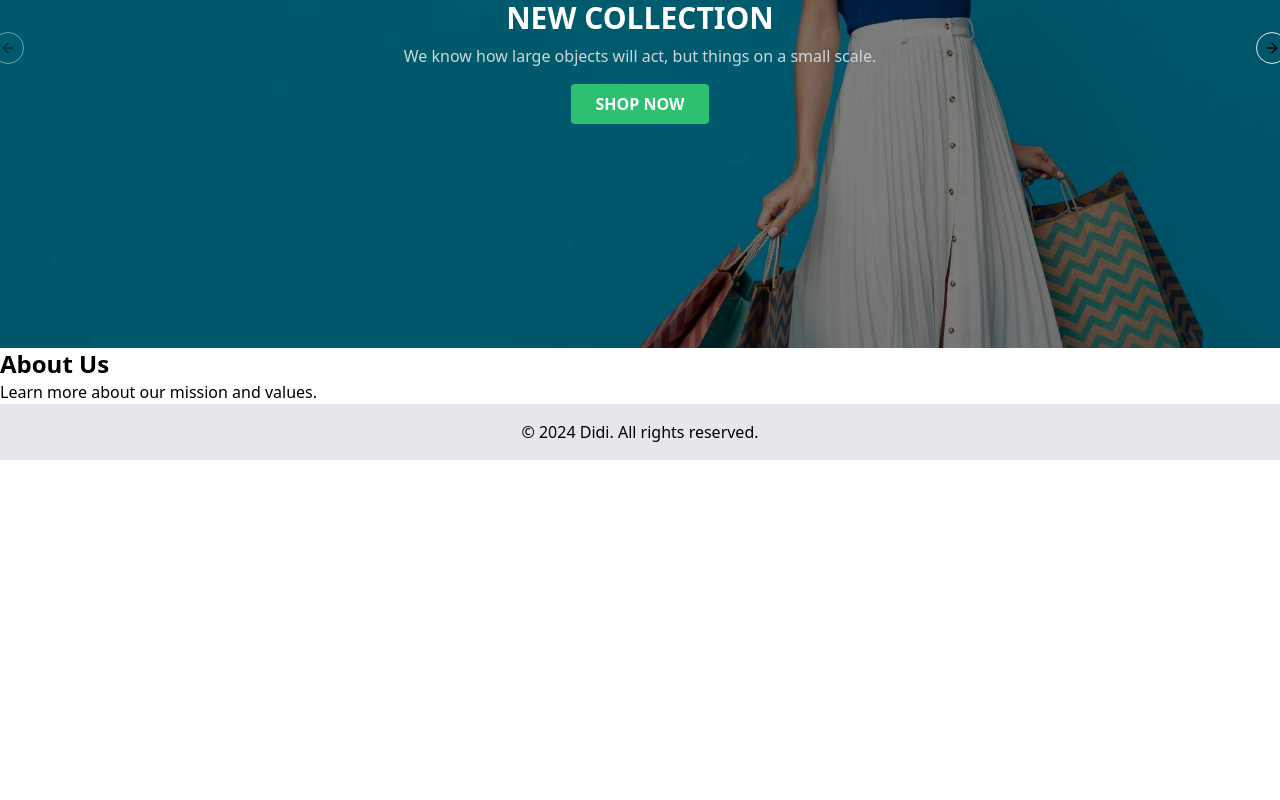
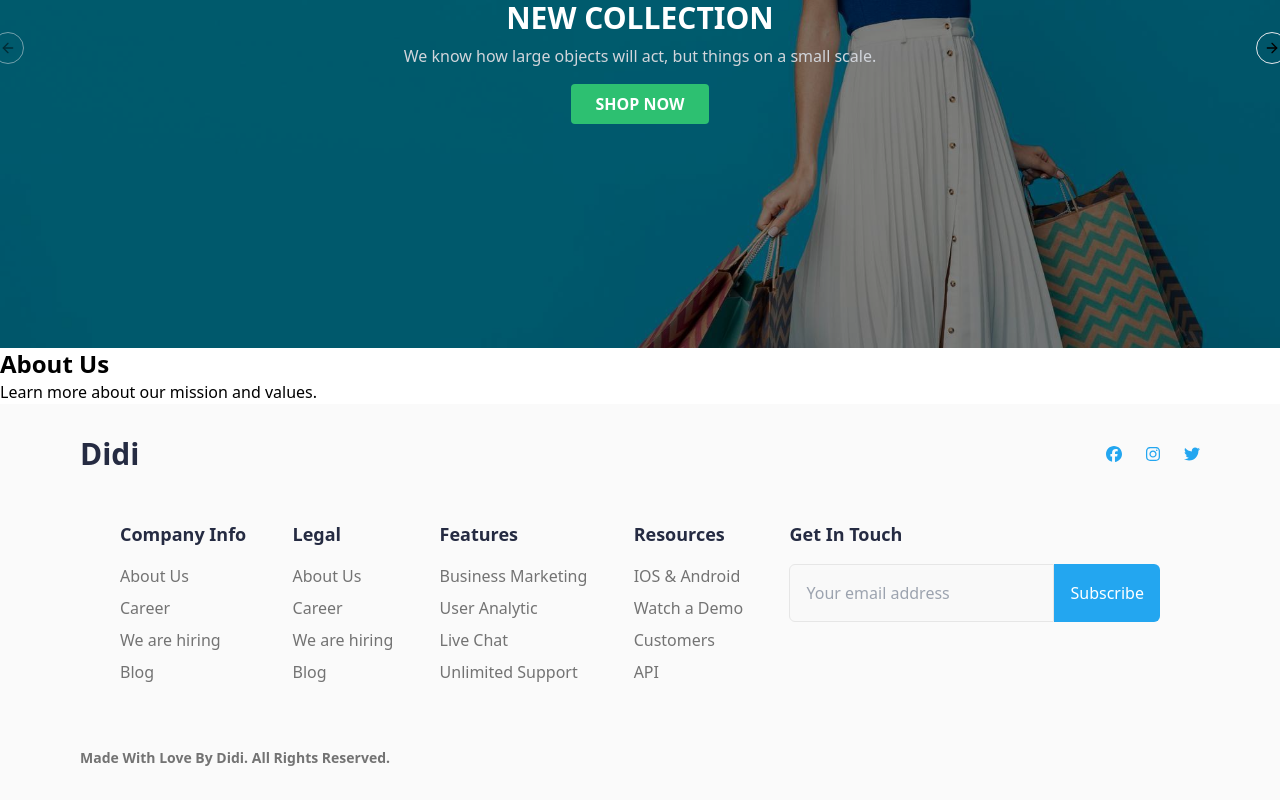
Before and after one commit to didemdemir11/eCommerceProject, a React (Vite) app in the folder e-commerce-app/: page /about in a window 1280 px wide. Shown: the part 372-1172 px from the top of the page. Before the commit the page ends 832 px from the top, so only its background shows below. Built offline with nearby package versions, Linux system fonts and the light colour scheme.

Commit message:
create footer css

```diff
--- a/e-commerce-app/src/components/layout/Footer.jsx
+++ b/e-commerce-app/src/components/layout/Footer.jsx
@@ -1,9 +1,130 @@
 import React from "react";
+import { FontAwesomeIcon } from "@fortawesome/react-fontawesome";
+import {
+  faFacebook,
+  faInstagram,
+  faTwitter,
+} from "@fortawesome/free-brands-svg-icons";
 
 const Footer = () => {
   return (
-    <footer className="flex justify-center p-4 bg-gray-200">
-      <p>© 2024 Didi. All rights reserved.</p>
+    <footer className="bg-[#FAFAFA] text-[#252B42] py-8 px-4 md:px-20">
+      {/* Hero Bölümü */}
+      <div className="flex flex-col md:flex-row items-center justify-between mb-10 md:mb-12">
+        <h3 className="font-bold text-2xl md:text-3xl">Didi</h3>
+        <div className="flex space-x-6 mt-4 md:mt-0">
+          <div>
+            <FontAwesomeIcon icon={faFacebook} className="text-[#23A6F0]" />
+          </div>
+          <div>
+            <FontAwesomeIcon icon={faInstagram} className="text-[#23A6F0]" />
+          </div>
+          <div>
+            <FontAwesomeIcon icon={faTwitter} className="text-[#23A6F0]" />
+          </div>
+        </div>
+      </div>
+
+      {/* Main Bölümü */}
+      <div className="flex flex-col md:flex-row justify-between text-left space-y-10 md:space-y-0 md:space-x-10 md:px-10">
+        {/* Company Info */}
+        <div>
+          <h5 className="font-bold text-lg mb-4">Company Info</h5>
+          <ul className="space-y-2 text-[#737373]">
+            <li>
+              <a href="#">About Us</a>
+            </li>
+            <li>
+              <a href="#">Career</a>
+            </li>
+            <li>
+              <a href="#">We are hiring</a>
+            </li>
+            <li>
+              <a href="#">Blog</a>
+            </li>
+          </ul>
+        </div>
+
+        {/* Legal */}
+        <div>
+          <h5 className="font-bold text-lg mb-4">Legal</h5>
+          <ul className="space-y-2 text-[#737373]">
+            <li>
+              <a href="#">About Us</a>
+            </li>
+            <li>
+              <a href="#">Career</a>
+            </li>
+            <li>
+              <a href="#">We are hiring</a>
+            </li>
+            <li>
+              <a href="#">Blog</a>
+            </li>
+          </ul>
+        </div>
+
+        {/* Features */}
+        <div>
+          <h5 className="font-bold text-lg mb-4">Features</h5>
+          <ul className="space-y-2 text-[#737373]">
+            <li>
+              <a href="#">Business Marketing</a>
+            </li>
+            <li>
+              <a href="#">User Analytic</a>
+            </li>
+            <li>
+              <a href="#">Live Chat</a>
+            </li>
+            <li>
+              <a href="#">Unlimited Support</a>
+            </li>
+          </ul>
+        </div>
+
+        {/* Resources */}
+        <div>
+          <h5 className="font-bold text-lg mb-4">Resources</h5>
+          <ul className="space-y-2 text-[#737373]">
+            <li>
+              <a href="#">IOS & Android</a>
+            </li>
+            <li>
+              <a href="#">Watch a Demo</a>
+            </li>
+            <li>
+              <a href="#">Customers</a>
+            </li>
+            <li>
+              <a href="#">API</a>
+            </li>
+          </ul>
+        </div>
+
+        {/* Get In Touch */}
+        <div>
+          <h5 className="font-bold text-lg mb-4">Get In Touch</h5>
+          <div className="flex space-x-0">
+            <input
+              type="email"
+              placeholder="Your email address"
+              className="w-full max-w-[321px] h-[58px] px-4 bg-[#F9F9F9] border border-[#E6E6E6] text-[#737373] rounded-l-md"
+            />
+            <button className="bg-[#23A6F0] text-white px-4 rounded-r-md">
+              Subscribe
+            </button>
+          </div>
+        </div>
+      </div>
+
+      {/* Footer Alt Kısmı */}
+      <div className="mt-10 md:mt-16 text-center md:text-left">
+        <h6 className="text-[#737373] text-sm font-bold">
+          Made With Love By Didi. All Rights Reserved.
+        </h6>
+      </div>
     </footer>
   );
 };
```
